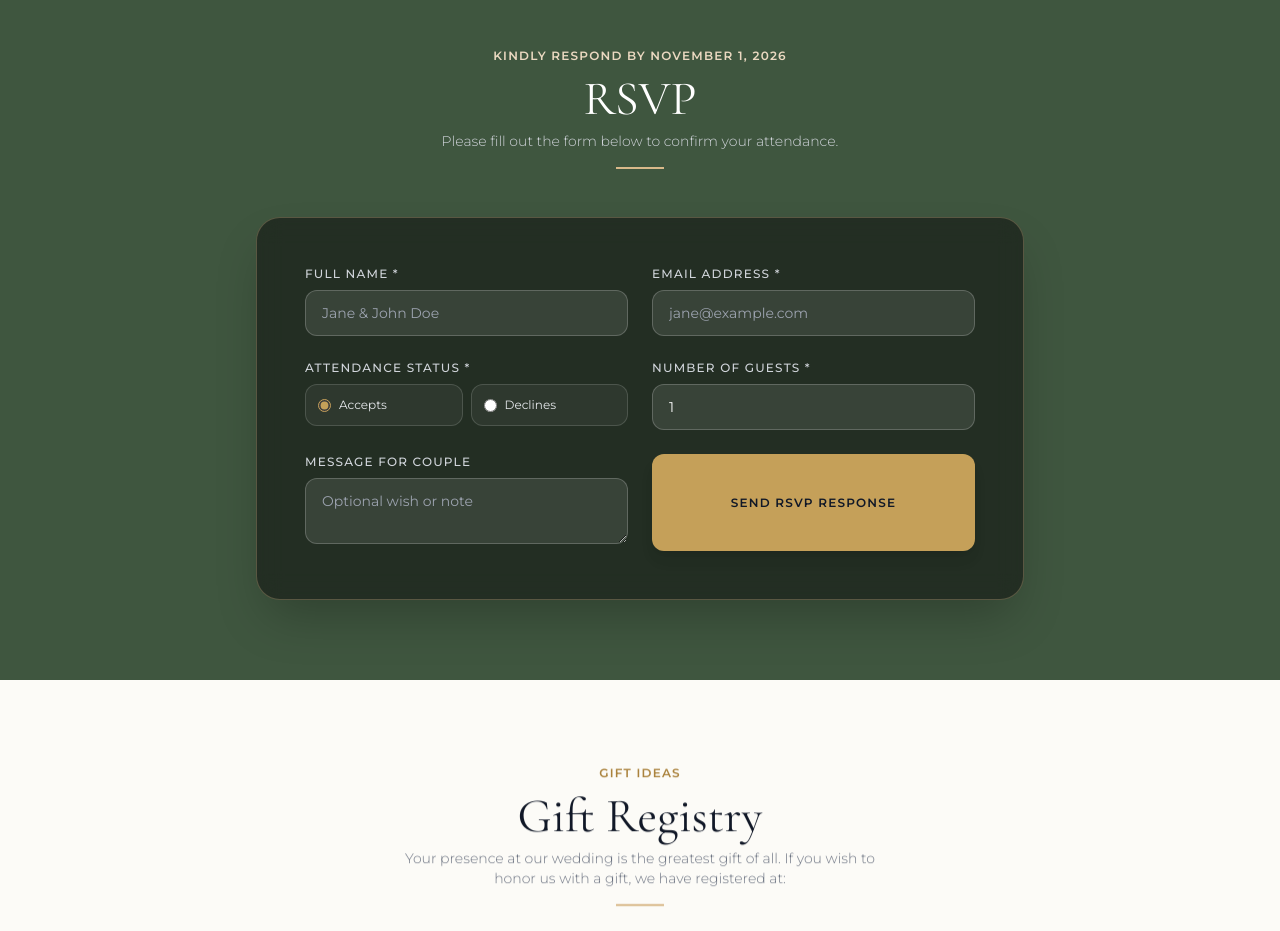
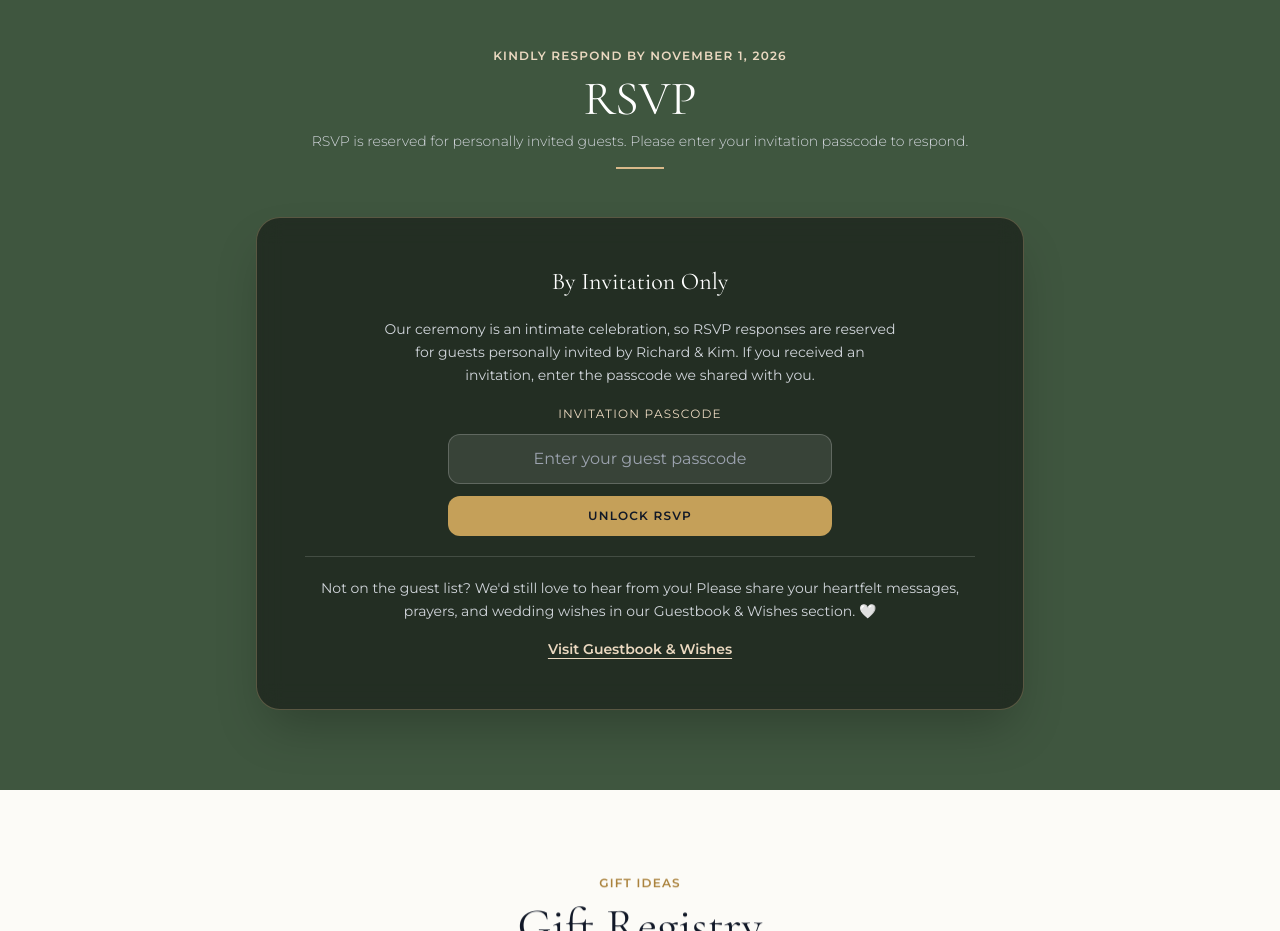
Before and after one commit to rkpetritz/richard-kim-wedding, a plain HTML site: page public/index.html in a window 1280 px wide. Shown: the part 4000-4931 px from the top of the page. Drawn offline with nearby package versions, Linux system fonts and the light colour scheme; no server answers.

Commit message:
Add private RSVP passcode screen

```diff
--- a/public/index.html
+++ b/public/index.html
@@ -457,7 +457,7 @@
             <div class="text-center mb-12">
                 <span class="text-champagne-300 uppercase text-xs tracking-widest font-semibold">Kindly Respond By November 1, 2026</span>
                 <h2 class="font-serif text-4xl md:text-5xl text-white mt-2 font-normal">RSVP</h2>
-                <p class="text-gray-300 font-light text-sm mt-2">Please fill out the form below to confirm your attendance.</p>
+                <p class="text-gray-300 font-light text-sm mt-2">RSVP is reserved for personally invited guests. Please enter your invitation passcode to respond.</p>
                 <div class="w-12 h-0.5 bg-champagne-400 mx-auto mt-4"></div>
             </div>
 
@@ -476,8 +476,24 @@
                     </button>
                 </div>
 
+                <!-- Invitation-only RSVP gate. Guestbook remains open to all visitors. -->
+                <div id="rsvp-gate" class="text-center space-y-5">
+                    <h3 class="font-serif text-2xl text-white">By Invitation Only</h3>
+                    <p class="text-gray-300 text-sm leading-relaxed max-w-lg mx-auto">Our ceremony is an intimate celebration, so RSVP responses are reserved for guests personally invited by Richard &amp; Kim. If you received an invitation, enter the passcode we shared with you.</p>
+                    <form id="rsvp-unlock-form" onsubmit="unlockGuestRsvp(event)" class="max-w-sm mx-auto space-y-3">
+                        <label for="rsvp-passcode" class="block text-xs uppercase tracking-widest text-champagne-300">Invitation Passcode</label>
+                        <input id="rsvp-passcode" type="password" autocomplete="off" required maxlength="128" placeholder="Enter your guest passcode" class="w-full bg-white/10 border border-white/20 rounded-xl px-4 py-3 text-center text-white placeholder-gray-400 focus:outline-none focus:border-champagne-400">
+                        <p id="rsvp-passcode-error" role="alert" class="hidden text-red-200 text-sm"></p>
+                        <button type="submit" class="w-full bg-champagne-500 hover:bg-champagne-600 text-gray-900 font-semibold py-3 rounded-xl uppercase text-xs tracking-widest">Unlock RSVP</button>
+                    </form>
+                    <div class="pt-5 border-t border-white/15">
+                        <p class="text-gray-300 text-sm leading-relaxed">Not on the guest list? We'd still love to hear from you! Please share your heartfelt messages, prayers, and wedding wishes in our Guestbook &amp; Wishes section. 🤍</p>
+                        <a href="#guestbook" class="inline-block mt-4 text-champagne-300 underline underline-offset-4 font-semibold text-sm">Visit Guestbook &amp; Wishes</a>
+                    </div>
+                </div>
+
                 <!-- Form -->
-                <form id="rsvp-form" onsubmit="handleRsvpSubmit(event)" class="space-y-6">
+                <form id="rsvp-form" onsubmit="handleRsvpSubmit(event)" class="hidden space-y-6">
                     <div class="grid grid-cols-1 md:grid-cols-2 gap-6">
                         <div>
                             <label class="block text-xs uppercase tracking-widest text-gray-300 mb-2 font-medium">Full Name *</label>
@@ -1371,9 +1387,26 @@
           catch(e){document.getElementById('fund-settings-status').textContent=e.message;return false}
         }
         function downloadFundWebsite(){alert('Payment settings are saved securely on the server. No HTML download needed.')}
+        // Keep guest access separate from Host Portal authentication.
+        let guestRsvpPasscode='';
+        async function unlockGuestRsvp(e){
+          e.preventDefault();
+          const button=e.target.querySelector('[type="submit"]');
+          const code=document.getElementById('rsvp-passcode').value.trim();
+          const error=document.getElementById('rsvp-passcode-error');
+          error.classList.add('hidden');button.disabled=true;
+          try{
+            await api('rsvp/verify',{method:'POST',body:JSON.stringify({passcode:code})});
+            guestRsvpPasscode=code;
+            document.getElementById('rsvp-passcode').value='';
+            document.getElementById('rsvp-gate').classList.add('hidden');
+            document.getElementById('rsvp-form').classList.remove('hidden');
+          }catch(err){error.textContent=err.message;error.classList.remove('hidden')}
+          finally{button.disabled=false}
+        }
         async function handleRsvpSubmit(e){
           e.preventDefault();const button=e.target.querySelector('[type="submit"]');button.disabled=true;
-          const data={name:document.getElementById('rsvp-name').value.trim(),email:document.getElementById('rsvp-email').value.trim(),attendance:document.querySelector('input[name="attendance"]:checked').value,guests:Number(document.getElementById('rsvp-guests').value),note:document.getElementById('rsvp-note').value.trim()};
+          const data={passcode:guestRsvpPasscode,name:document.getElementById('rsvp-name').value.trim(),email:document.getElementById('rsvp-email').value.trim(),attendance:document.querySelector('input[name="attendance"]:checked').value,guests:Number(document.getElementById('rsvp-guests').value),note:document.getElementById('rsvp-note').value.trim()};
           try{await api('rsvp',{method:'POST',body:JSON.stringify(data)});document.getElementById('rsvp-form').classList.add('hidden');document.getElementById('rsvp-success').classList.remove('hidden')}
           catch(e){alert('RSVP not saved: '+e.message)}finally{button.disabled=false}
         }
```
